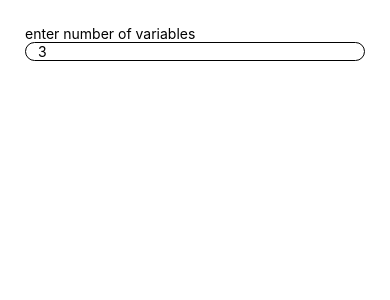
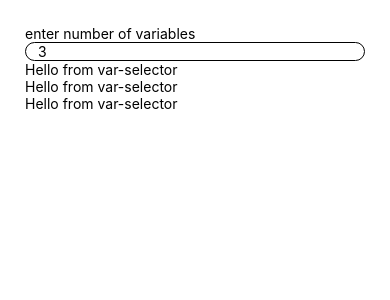
Before and after one commit to ac2302/mat-eqn-solver-mobile, a React Native app: screen / in a window 390 px wide. Shown: the top 300 px of the page. Built offline with nearby package versions, Linux system fonts and the light colour scheme.

Commit message:
add placeholder variable seclector components

```diff
--- a/App.js
+++ b/App.js
@@ -2,11 +2,12 @@ import { StatusBar } from "expo-status-bar";
 import React from "react";
 import { StyleSheet, Text, View } from "react-native";
 import NSelector from "./components/NSelector";
+import VarSelectors from "./components/VarSelectors";
 
 export default function App() {
 	const [nVariables, setNVariables] = React.useState(3);
 
-	const [coefficients, setCoefficiients] = React.useState([[]]);
+	const [coefficients, setCoefficients] = React.useState([[]]);
 	const [constants, setConstants] = React.useState(Array(3).fill(0));
 
 	const styles = StyleSheet.create({
@@ -19,12 +20,12 @@ export default function App() {
 	});
 
 	React.useEffect(() => {
-		let l = nVariables * 10;
+		let l = Number(nVariables) * 10;
 		l /= 10;
 
 		setConstants((prevState) => Array(l).fill(0));
 
-		setCoefficiients((prevState) =>
+		setCoefficients((prevState) =>
 			Array(l)
 				.fill([])
 				.map((e) => Array(l).fill(0))
@@ -34,6 +35,13 @@ export default function App() {
 	return (
 		<View style={styles.safeView}>
 			<NSelector nVariables={nVariables} setNVariables={setNVariables} />
+			<VarSelectors
+				nVariables={nVariables}
+				coefficients={coefficients}
+				setCoefficients={setCoefficients}
+				constants={constants}
+				setConstants={setConstants}
+			/>
 		</View>
 	);
 }
--- /dev/null
+++ b/components/VarSelector.js
@@ -0,0 +1,18 @@
+import React from "react";
+import { View, Text } from "react-native";
+
+function VarSelector({
+	n,
+	coefficients,
+	setCoefficients,
+	constants,
+	setConstants,
+}) {
+	return (
+		<View>
+			<Text>Hello from var-selector</Text>
+		</View>
+	);
+}
+
+export default VarSelector;
--- /dev/null
+++ b/components/VarSelectors.js
@@ -0,0 +1,30 @@
+import React from "react";
+import { View, Text } from "react-native";
+import NSelector from "./NSelector";
+import VarSelector from "./VarSelector";
+
+function VarSelectors({
+	nVariables,
+	coefficients,
+	setCoefficients,
+	constants,
+	setConstants,
+}) {
+	let selectors = Array(nVariables);
+	for (let i = 0; i < nVariables; i++) {
+		selectors[i] = (
+			<VarSelector
+                key={i}
+				n={i}
+				coefficients={coefficients}
+				setCoefficients={setCoefficients}
+				constants={constants}
+				setConstants={setConstants}
+			/>
+		);
+	}
+
+	return <View>{selectors}</View>;
+}
+
+export default VarSelectors;
--- a/package.json
+++ b/package.json
@@ -13,6 +13,8 @@
     "react": "16.13.1",
     "react-dom": "16.13.1",
     "react-native": "https://github.com/expo/react-native/archive/sdk-42.0.0.tar.gz",
+    "react-native-numeric-input": "^1.9.0",
+    "react-native-vector-icons": "^4.6.0",
     "react-native-web": "~0.13.12"
   },
   "devDependencies": {
```
Also changed, not shown: 1 other file (tests, documents, lock files or other folders).
